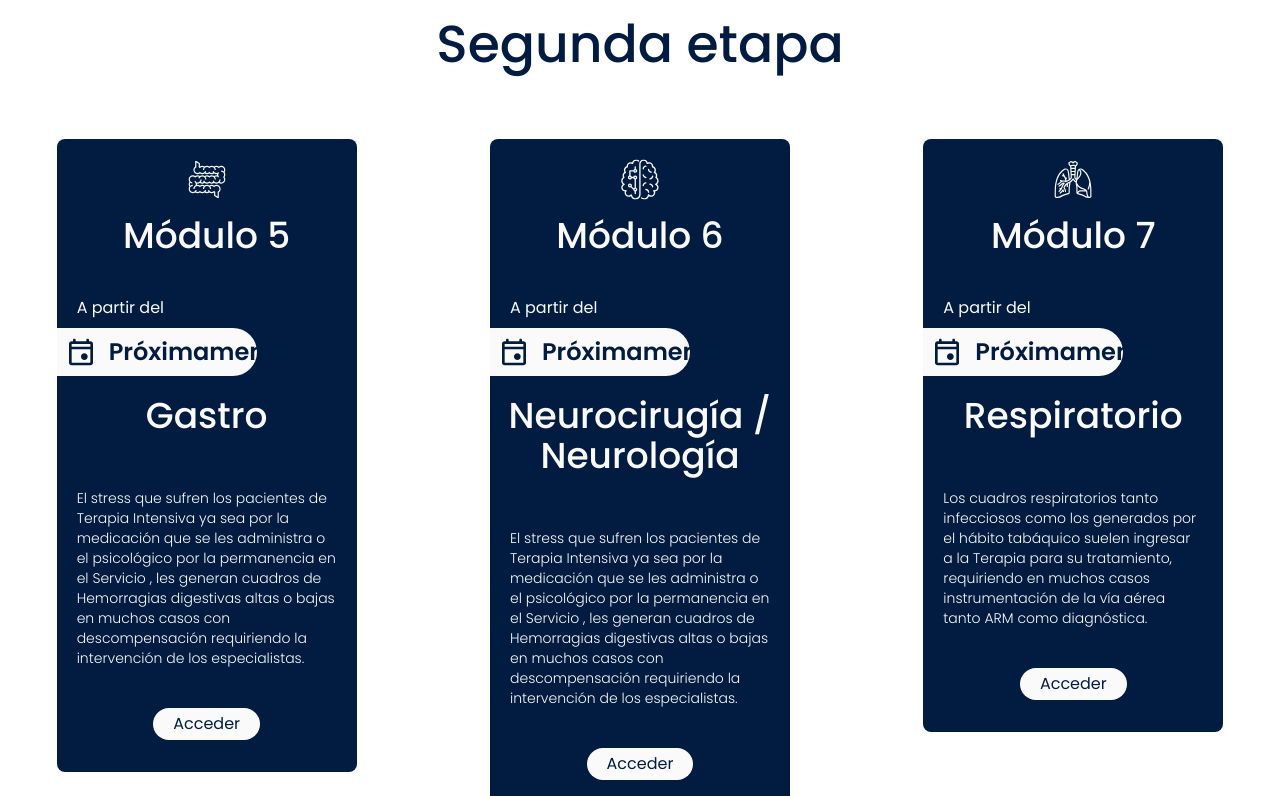
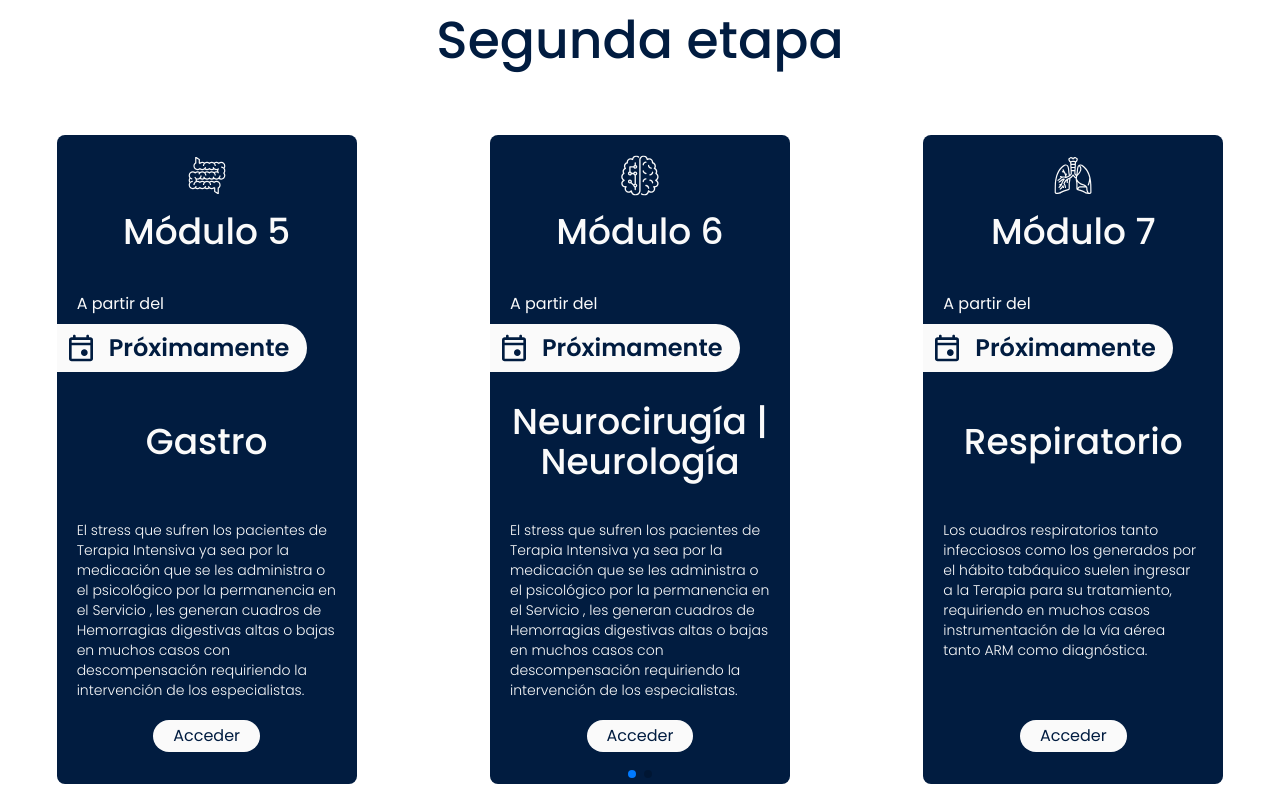
Before and after one commit to jnardi86/santojanniUTI, a React (Vite) app: page / in a window 1280 px wide. Shown: the part 3480-4276 px from the top of the page. Built offline with nearby package versions, Linux system fonts and the light colour scheme; no server answers.

Commit message:
Add styles to modules carrousel

```diff
--- a/src/pages/contents/dataContents.json
+++ b/src/pages/contents/dataContents.json
@@ -223,7 +223,7 @@
   {
     "id": "cnt6",
     "moduleIcon": "./iconos_modulos/neuro_icon.svg",
-    "moduleTitle": "Neurocirugía / Neurología",
+    "moduleTitle": "Neurocirugía | Neurología",
     "moduleNumber": "Módulo 6",
     "startDate": "Próximamente",
     "moduleDescription": "El stress que sufren los pacientes de Terapia Intensiva ya sea por la medicación que se les administra o el psicológico por la permanencia en el Servicio , les generan cuadros de Hemorragias digestivas altas o bajas en muchos casos con descompensación requiriendo la intervención de los especialistas.",
--- a/src/pages/home/view/components/card/Card.jsx
+++ b/src/pages/home/view/components/card/Card.jsx
@@ -21,12 +21,12 @@ const Card = ({ data }) => {
     }
 
     return (
-        <div className="max-w-[300px] bg-Blue text-White rounded-lg mx-5 my-2 py-5 flex flex-col justify-center items-center">
+        <div className="max-w-[300px] bg-Blue text-White rounded-lg mx-5 my-2 py-5 flex flex-col justify-between items-center overflow-hidden">
             <img className="w-10 pb-4" src={data.moduleIcon} alt="icon" />
             <h2 className="font-poppins text-4xl font-medium text-White text-center pb-10">{data.moduleNumber}</h2>
             <p className="w-full font-poppins text-base font-regular text-start pl-5 pb-2">A partir del</p>
             <div className='w-full'>
-                <div className='bg-White rounded-r-full w-[200px] p-2 mb-5 flex items-center gap-3'>
+                <div className='bg-White rounded-r-full w-[250px] p-2 mb-5 flex items-center gap-3'>
                     <span>
                         <Calendar
                             width="32px"
@@ -37,8 +37,12 @@ const Card = ({ data }) => {
                     <p className='font-poppins text-2xl font-semiBold text-Blue '>{data.startDate}</p>
                 </div>
             </div>
-            <h2 className="font-poppins text-4xl text-White font-medium mb-3 text-center">{data.moduleTitle}</h2>
-            <p className="font-poppins text-sm text-White font-thin my-5 p-5">{data.moduleDescription}</p>
+            <div className='w-full h-16 flex justify-center items-center mt-6'>
+                <h2 className="font-poppins text-4xl text-White font-medium mb-3 text-center">{data.moduleTitle}</h2>
+            </div>
+            <div className='w-full h-60 flex justify-center items-start'>
+                <p className="font-poppins text-sm text-White font-thin my-5 p-5">{data.moduleDescription}</p>
+            </div>
             <div className="mb-3">
                 <CustomButton
                     type={"button"}
```
